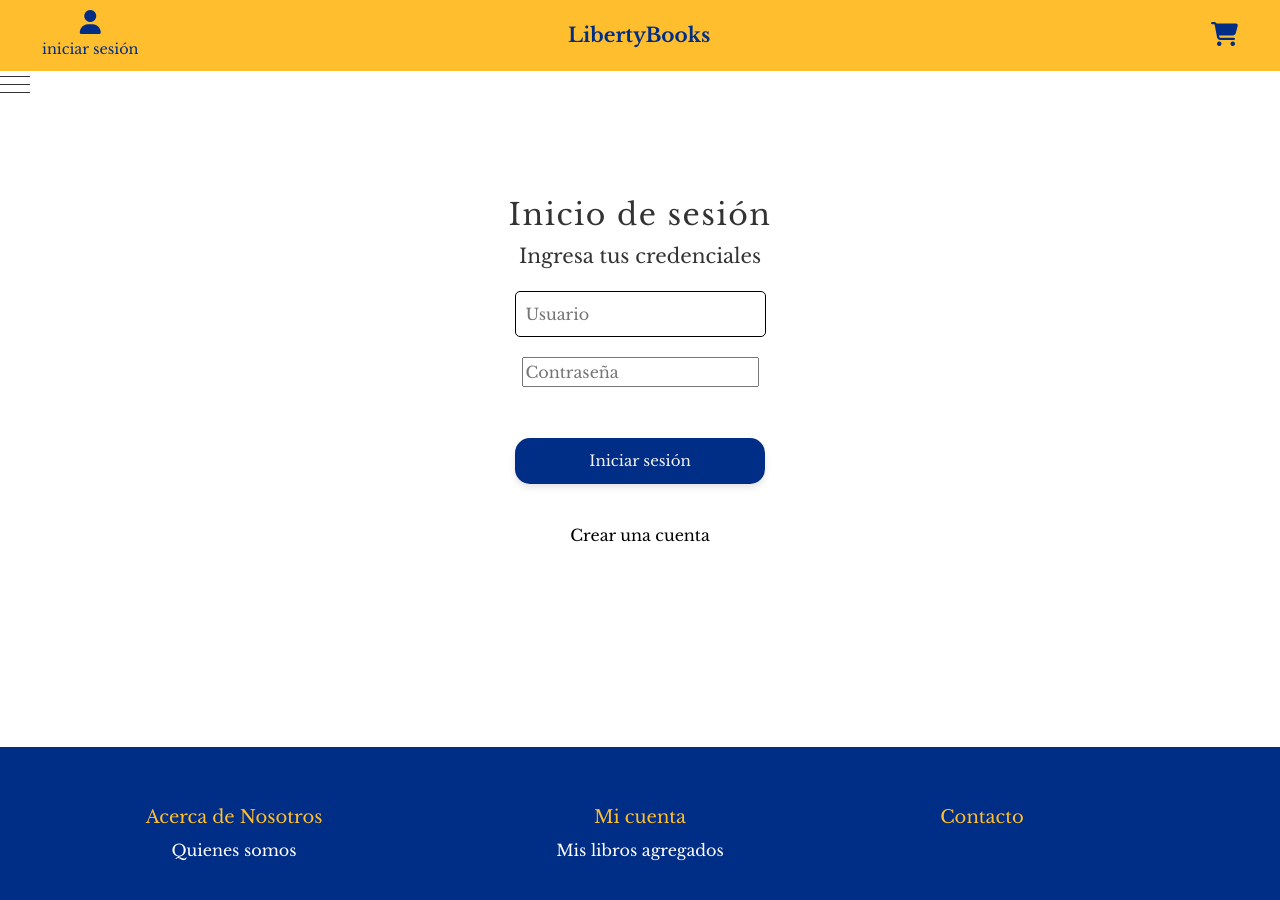
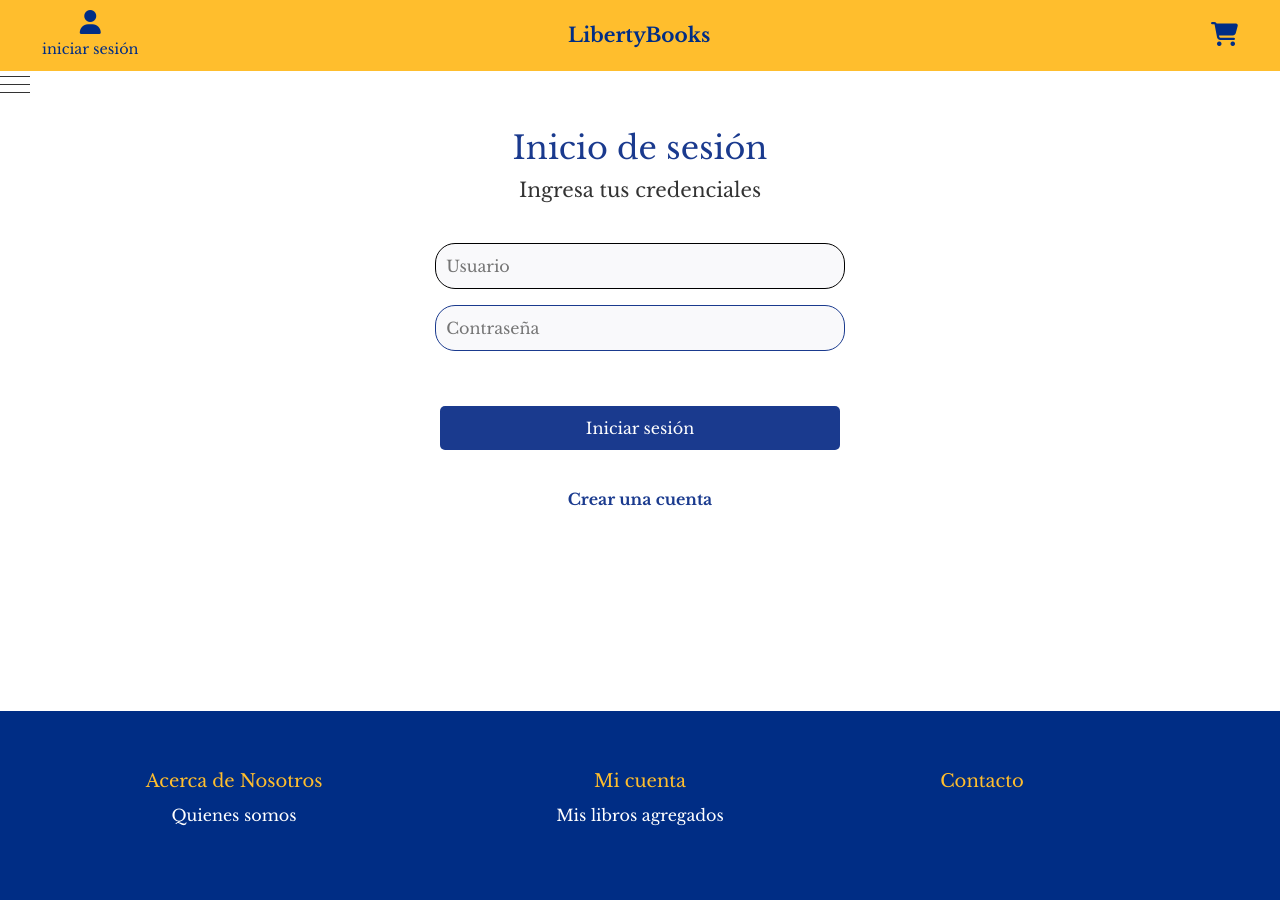
Before and after one commit to AlejandraCondeMendez/pFinalFullStack, a React (Vite) app in the folder frontreact/frontend/: page /iniciosesion in a window 1280 px wide. Shown: the top 900 px of the page. Built offline with nearby package versions, Linux system fonts and the light colour scheme; grey boxes are pictures that could not be loaded.

Commit message:
Estilos en el Inicio de sesión y Registro.

```diff
--- a/frontreact/frontend/src/pages/InicioSesion.jsx
+++ b/frontreact/frontend/src/pages/InicioSesion.jsx
@@ -56,16 +56,16 @@ const InicioSesion=()=>{
             <p className="subtituloInicio">Ingresa tus credenciales</p>
         </div>
 
-        <div className="d-flex flex-column mx-auto InputInicioS">
-            <div className="inputFomr">
-                <Input tipo={'text'} nombre={'Usuario'} refvali={usuarioRef} valor={usuario} cambio={(e)=>setUsuario(e.target.value)}/>
-            </div>
-            <Input tipo={'password'} nombre={'Contraseña'} refvali={contraRef} valor={contra} cambio={(e)=>setContra(e.target.value)}/>
+        <div className="cont-inputs" style={{marginTop:'3%', position:'relative'}}>
+            <Input clase={'input-sesion'} tipo={'text'} nombre={'Usuario'} refvali={usuarioRef} valor={usuario} cambio={(e)=>setUsuario(e.target.value)}/>
+            <Input clase={'input-sesion'} tipo={'password'} nombre={'Contraseña'} refvali={contraRef} valor={contra} cambio={(e)=>setContra(e.target.value)} />
         </div>
+
+
         <div style={{justifyContent:'center', textAlign:'center'}}>
             <Botton clase={"botonInicio"} nombre={'Iniciar sesión'} tipo={'button'} evento={validarInicio}/>
         </div>
-        <div style={{marginBottom: 200, textAlign:'center', marginTop:'3%'}}>
+        <div style={{marginBottom: 200, textAlign:'center', marginTop:'1%'}}>
             <a onClick={()=>navigate('/')} className="enlaceCrear">Crear una cuenta</a>
         </div>
         <Footer/>
--- a/frontreact/frontend/src/styles/InicioSesion.css
+++ b/frontreact/frontend/src/styles/InicioSesion.css
@@ -8,12 +8,10 @@
 
 /* Título y subtítulo del formulario */
 .tituloInicio {
-  margin-top: 100px;
-  font-size: 30px;
-  color: #333;
   text-align: center;
-  margin-bottom: 8px;
-  letter-spacing: 1.5px;
+  font-size: 2rem;
+  color: #1a3a8e;
+  margin-top: 2rem;
 }
 
 .subtituloInicio {
@@ -22,96 +20,59 @@
   font-size: 20px;
   margin-bottom: 20px;
 }
-
-/* Estilos uniformes para los inputs */
-.InputInicioS {
-  width: 30%;
+.cont-inputs{
   display: flex;
   flex-direction: column;
   align-items: center;
-  gap: 20px;
-  margin: 0 auto;
+  width: 40%;
+  margin: 1rem auto;
 }
 
-.inputForm {
+.input-sesion{
+  margin-bottom: 3%;
+  width: 80% !important;
   padding: 10px;
-  border-radius: 20px;
-  border: 1px solid #073B3A;
-  width: 100%;
-  font-size: 16px;
+  font-size: 1rem;
+  color: #1a3a8e;
+  background-color: #f9f9fb;
+  border: 1px solid #1a3a8e;
+  border-radius: 20px !important;
   outline: none;
-  color: #333;
-  background-color: #f9f9f9;
   transition: border-color 0.3s ease;
 }
 
-.inputForm:hover,
-
-.inputForm:focus {
-  border-color: #002d85;
-  box-shadow: 0 0 5px rgba(0, 45, 133, 0.5);
+/* Hover y foco en inputs */
+.input-sesion:hover,
+.input-sesion:focus {
+  border-color: #ffc107;
+  box-shadow: 0 0 5px rgba(255, 193, 7, 0.5);
 }
 
-/* Botón del formulario */
-.botonInicio {
-  margin-top: 4%;
+.botonInicio{
   width: 100%;
-  max-width: 250px;
-  background-color: #002d85;
-  color: #f2f2f2;
-  padding: 12px 24px;
+  max-width: 400px;
+  padding: 10px;
+  font-size: 1rem;
+  color: #ffffff;
+  background-color: #1a3a8e;
   border: none;
-  border-radius: 15px;
-  font-size: 15px;
+  border-radius: 5px;
   cursor: pointer;
-  box-shadow: 0 4px 6px rgba(0, 0, 0, 0.1);
-  transition: background-color 0.3s ease, box-shadow 0.3s ease, transform 0.2s ease;
+  text-align: center;
+  margin: 1.5rem auto;
+  transition: background-color 0.3s ease;
+}
+.botonInicio:hover {
+  background-color: #ffc107;
+  color: #1a3a8e;
 }
 
-.botonInicio:hover {
-  background-color: #ffc107;
-  color: #002d85;
+.enlaceCrear {
+  color: #1a3a8e;
+  font-weight: bold;
+  text-decoration: none;
 }
 
-.botonInicio:active {
-  transform: translateY(2px);
-  box-shadow: 0 4px 8px rgba(0, 0, 0, 0.15);
+.enlaceCrear:hover {
+  color: #ffc107;
 }
-
-/* Contenedor del botón para centrarlo */
-.boton-container {
-  display: flex;
-  justify-content: center;
-  margin-top: 30px;
-}
-
-/* Estilos para enlaces */
-.enlaceCrear {
-  color: #000;
-  text-decoration: none;
-  font-size: 16px;
-  cursor: pointer;
-  position: relative;
-}
-
-.enlaceCrear::after {
-  content: '';
-  width: 0;
-  height: 2px;
-  background-color: #000;
-  position: absolute;
-  left: 0;
-  bottom: -2px;
-  transition: width 0.3s ease;
-}
-
-.enlaceCrear:hover::after {
-  width: 100%;
-}
-
-/* Contenedor del enlace para centrarlo */
-.enlace-crear-container {
-  text-align: center;
-  margin-bottom: 200px;
-  margin-top: 2%;
-}
```
